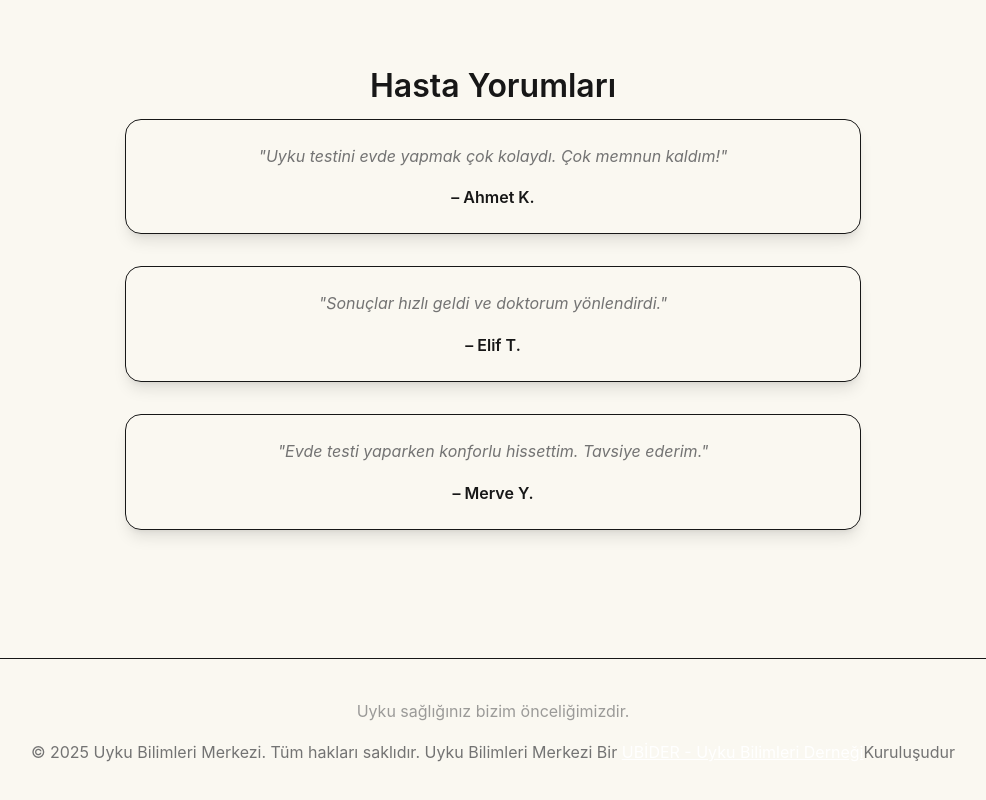
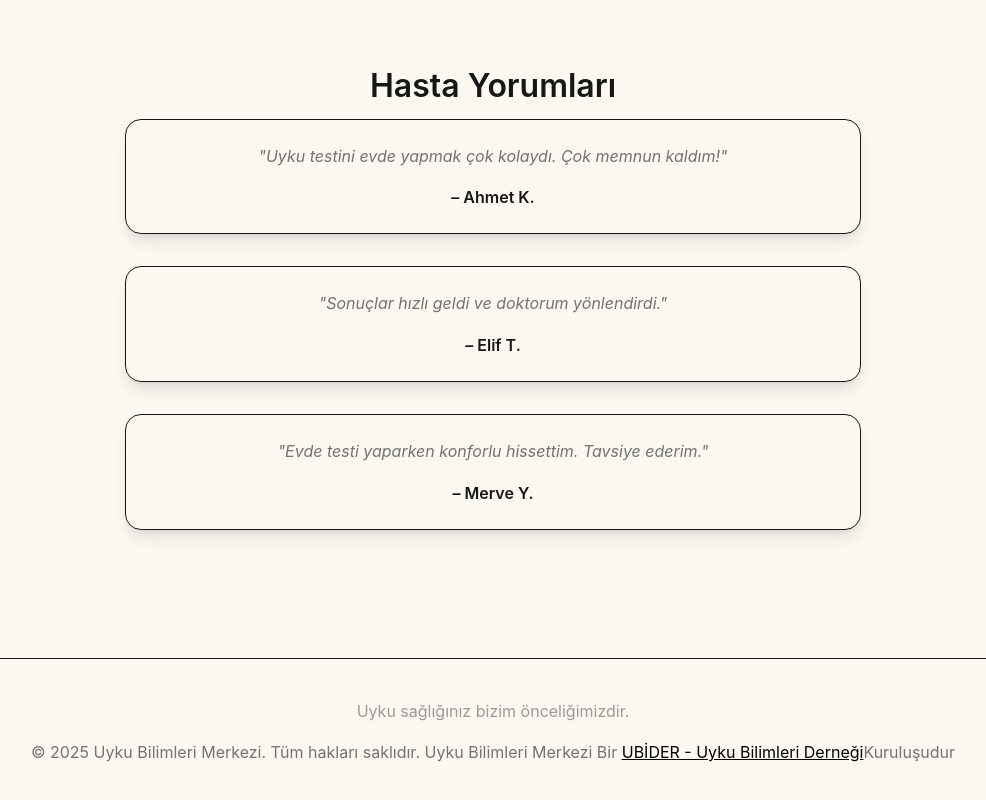
Before and after one commit to enka78/evde-uyku-testi, a Next.js app: page / in a window 1280 px wide. Shown: the part 1785-2585 px from the top of the page, without its empty margins (147-1133 px from the left). Built offline with nearby package versions, Linux system fonts and the light colour scheme.

Commit message:
chane text color on footer

```diff
--- a/components/Footer.jsx
+++ b/components/Footer.jsx
@@ -9,7 +9,7 @@ export default function Footer() {
         <p className="text-lg text-colorFirst-light dark:text-colorFirst-dark">
           © {new Date().getFullYear()} Uyku Bilimleri Merkezi. Tüm hakları
           saklıdır. Uyku Bilimleri Merkezi Bir{" "}
-          <a href="https://www.ubider.org/" target="_blank" className="underline text-white">
+          <a href="https://www.ubider.org/" target="_blank" className="underline text-black">
             UBİDER - Uyku Bilimleri Derneği
           </a>
             Kuruluşudur
```
